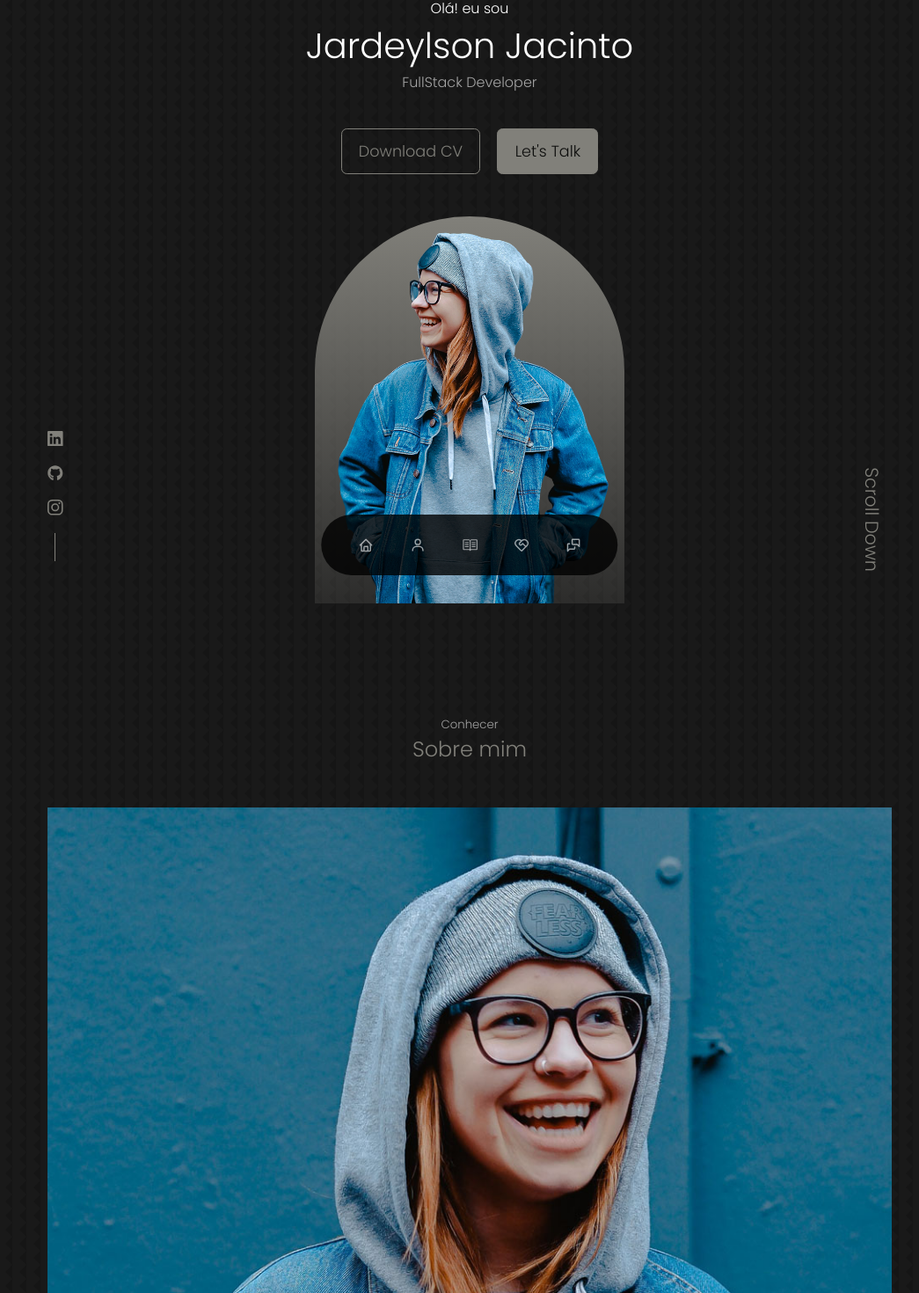
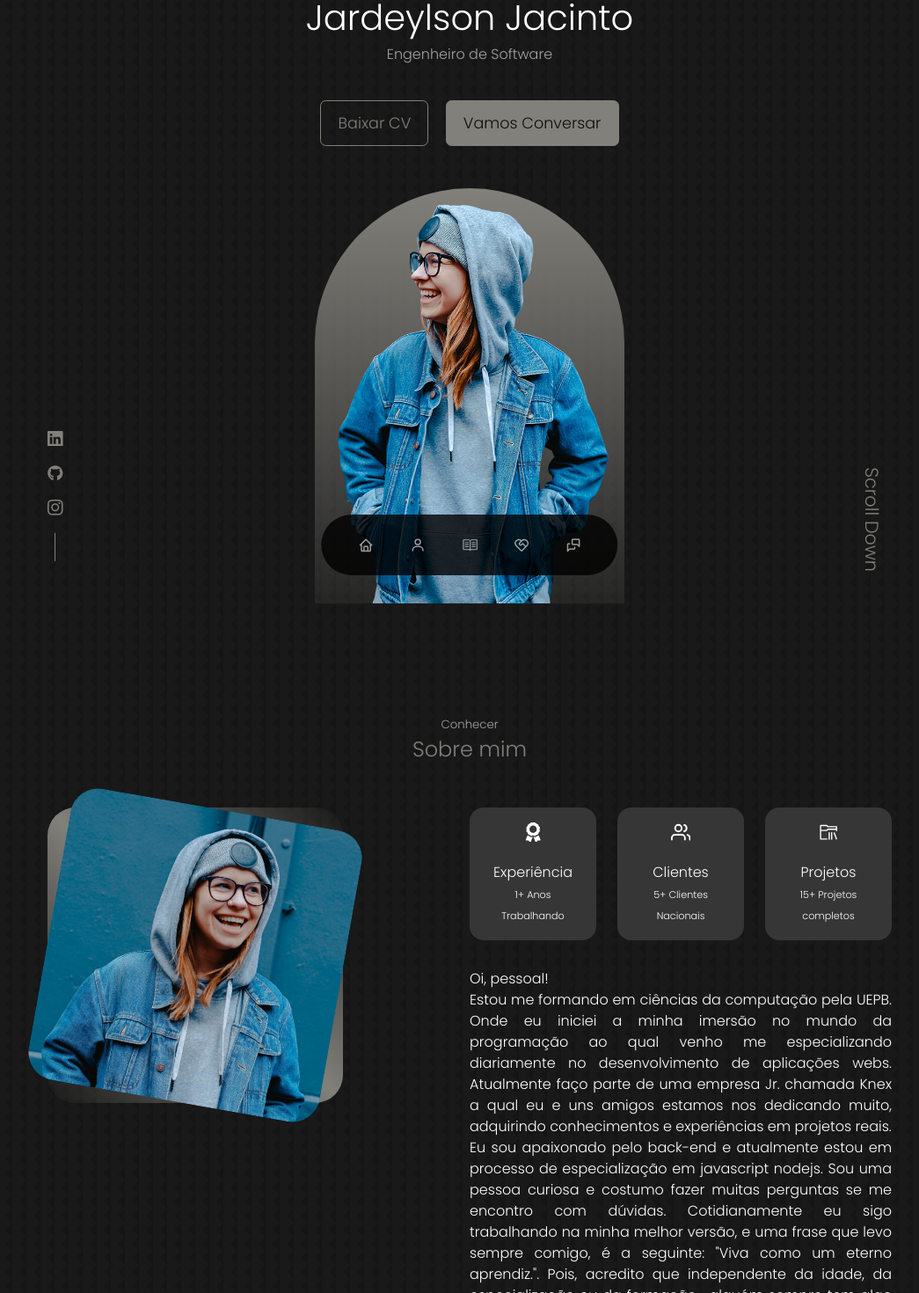
Before and after one commit to jardeylsonJacinto/project-my-portfolio, a React (Create React App) app: page / in a window 1280 px wide. Shown: the part 114-1584 px from the top of the page at 88% size, without its empty margins (106-1151 px from the left). Built offline with nearby package versions, Linux system fonts and the light colour scheme.

Commit message:
feat: About Component CSS

```diff
--- a/src/components/about/About.jsx
+++ b/src/components/about/About.jsx
@@ -37,15 +37,14 @@ const About = () => {
               <h5>Projetos</h5>
               <small>15+ Projetos completos</small>
             </article>
+          </div>
+          <p>Oi, pessoal! <br />
 
-            <p>Oi, pessoal! <br />
+            Estou me formando em ciências da computação pela UEPB. Onde eu iniciei a minha imersão no mundo da programação ao qual venho me especializando diariamente no desenvolvimento de aplicações webs. Atualmente faço parte de uma empresa Jr. chamada Knex a qual eu e uns amigos estamos nos dedicando muito, adquirindo conhecimentos e experiências em projetos reais. <br />
 
-              Estou me formando em ciências da computação pela UEPB. Onde eu iniciei a minha imersão no mundo da programação ao qual venho me especializando diariamente no desenvolvimento de aplicações webs. Atualmente faço parte de uma empresa Jr. chamada Knex a qual eu e uns amigos estamos nos dedicando muito, adquirindo conhecimentos e experiências em projetos reais. <br />
+            Eu sou apaixonado pelo back-end e atualmente estou em processo de especialização em javascript nodejs. Sou uma pessoa curiosa e costumo fazer muitas perguntas se me encontro com dúvidas. Cotidianamente eu sigo trabalhando na minha melhor versão, e uma frase que levo sempre comigo, é a seguinte: "Viva como um eterno aprendiz.". Pois, acredito que independente da idade, da especialização ou da formação... alguém sempre tem algo a nos ensinar.</p>
 
-              Eu sou apaixonado pelo back-end e atualmente estou em processo de especialização em javascript nodejs. Sou uma pessoa curiosa e costumo fazer muitas perguntas se me encontro com dúvidas. Cotidianamente eu sigo trabalhando na minha melhor versão, e uma frase que levo sempre comigo, é a seguinte: "Viva como um eterno aprendiz.". Pois, acredito que independente da idade, da especialização ou da formação... alguém sempre tem algo a nos ensinar.</p>
-
-            <a href="#contact" className='btn btn-primary'>Vamos Conversar?</a>
-          </div>
+          <a href="#contact" className='btn btn-primary'>Vamos Conversar?</a>
         </div>
       </div>
 
--- a/src/components/about/about.css
+++ b/src/components/about/about.css
@@ -0,0 +1,67 @@
+.about__container {
+  display: grid;
+  grid-template-columns: 35% 50%;
+  gap: 15%;
+}
+
+.about__me {
+  width: 100%;
+  aspect-ratio: 1/1;
+  border-radius: 2rem;
+  background: linear-gradient(45deg, transparent, var(--color-primary), transparent);
+  display: grid;
+  place-items: center;
+}
+
+.about__me-image {
+  border-radius: 2rem;
+  overflow: hidden;
+  transform: rotate(10deg);
+  transition: var(--transition);
+}
+
+.about__me-image:hover {
+  transform: rotate(0);
+}
+
+.about__cards {
+  display: grid;
+  grid-template-columns: repeat(3, 1fr);
+  gap: 1.5rem;
+}
+
+.about__card {
+  background: var(--color-bg-variant);
+  border: 1px solid transparent;
+  border-radius: 1rem;
+  padding: 1rem;
+  text-align: center;
+  transition: var(--transition);
+}
+
+.about__card:hover {
+  background: transparent;
+  border-color: var(--color-primary-variant);
+  cursor: default;
+}
+
+.about__icon {
+  color: var(--color-ligth);
+  font-size: 1.4rem;
+  margin-bottom: 1rem;
+}
+
+.about__card h5 {
+  font-size: 1rem;
+}
+
+.about__card small {
+  font-size: 0.7rem;
+  color: var(--color-ligth);
+}
+
+.about__content p {
+  margin: 2rem 0 2.6rem;
+  color: var(--color-ligth);
+  text-align: justify;
+}
--- a/src/components/header/CTA.jsx
+++ b/src/components/header/CTA.jsx
@@ -6,8 +6,8 @@ import CV from '../../assets/cv.pdf';
 const CTA = () => {
   return (
     <div className="cta">
-      <a href={CV} download className="btn">Download CV</a>
-      <a href="#contact" className="btn btn-primary">Let's Talk</a>
+      <a href={CV} download className="btn">Baixar CV</a>
+      <a href="#contact" className="btn btn-primary">Vamos Conversar</a>
     </div>
   );
 }
--- a/src/components/header/Header.jsx
+++ b/src/components/header/Header.jsx
@@ -11,7 +11,7 @@ const Header = () => {
       <div className="container header__container">
         <h4>Olá! eu sou</h4>
         <h1>Jardeylson Jacinto</h1>
-        <h4 className="text-light">FullStack Developer</h4>
+        <h4 className="text-light">Engenheiro de Software</h4>
         <CTA />
         <HeaderSocials />
 
--- a/src/components/header/header.css
+++ b/src/components/header/header.css
@@ -1,6 +1,6 @@
 header {
   height: 100vh;
-  padding-top: 7rem;
+  padding-top: 5rem;
   overflow: hidden;
 }
 
--- a/src/index.css
+++ b/src/index.css
@@ -16,7 +16,7 @@
     --color-bg: rgba(0, 0, 0, 0.9);
     --color-bg-variant: #363636;
     --color-primary: #81807a;
-    --color-primary-variant: rgba(77, 181, 255, 0.4) ;
+    --color-primary-variant: rgba(189, 224, 250, 0.4) ;
     --color-white: #fff;
     --color-light: rgba(255, 255, 255, 0.6);
 
```
